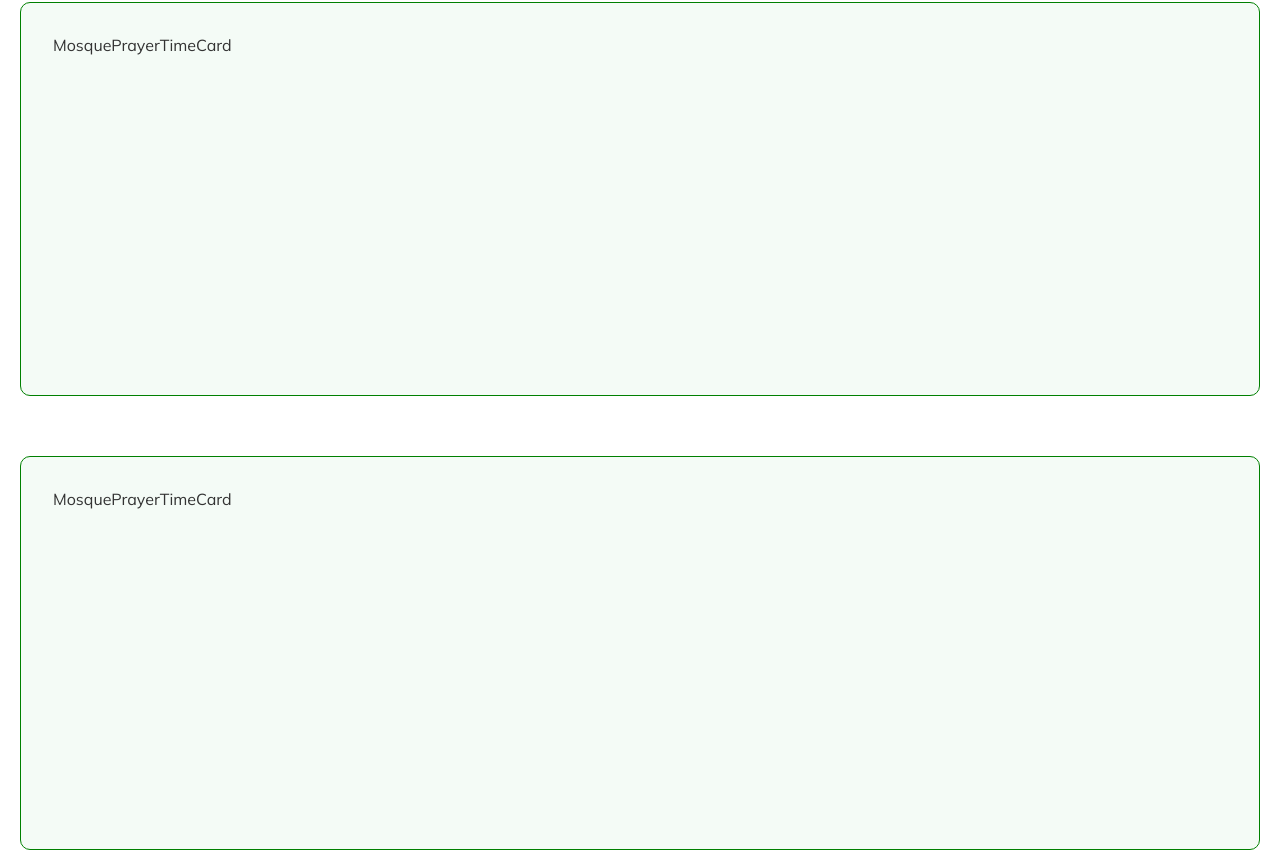
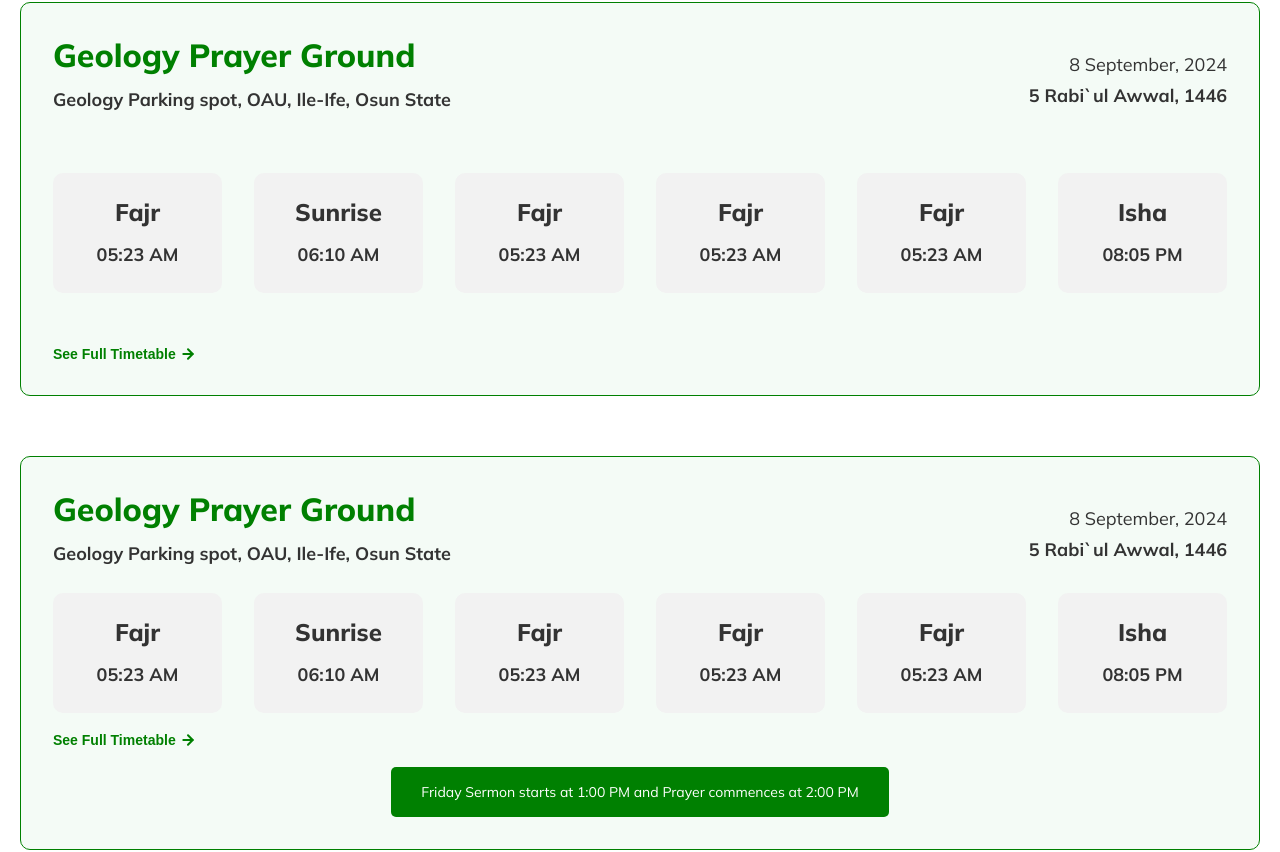
Before and after one commit to MSSNOAU/frontend, a Next.js app: page /prayer-times in a window 1280 px wide. Shown: the part 1886-2738 px from the top of the page. Built offline with nearby package versions, Linux system fonts and the light colour scheme.

Commit message:
chore: work on the prayer times page

```diff
--- a/src/components/mosque-prayer-time-card/mosque-prayer-time-card.module.scss
+++ b/src/components/mosque-prayer-time-card/mosque-prayer-time-card.module.scss
@@ -11,4 +11,126 @@
   max-width: pxToRem(1240);
   margin-inline: auto;
   padding: pxToRem(32);
+  border: $m-green 1px solid;
+
+  display: flex;
+  flex-direction: column;
+  justify-content: space-between;
+
+  &-central{
+    margin-inline: auto;
+    width: fit-content;
+    height: fit-content;
+    background-color: $m-green;
+    color: $white;
+    font-size: pxToRem(14);
+    padding-block: pxToRem(16);
+    padding-inline: pxToRem(30);
+    border-radius: 5px;
+  }
+
+  &-time_list{
+    display: grid;
+    width: 100%;
+    grid-template-columns: repeat(6,1fr);
+    column-gap: pxToRem(32);
+  }
+
+
+  &-header{
+    display: flex;
+    justify-content: space-between;
+    align-items: center;
+    gap: 8px;
+    width: 100%;
+
+    &-left{
+      display: flex;
+      flex-direction: column;
+      gap: pxToRem(4);
+      text-align: left;
+      justify-content: space-between;
+      h1{
+
+        font-size:  pxToRem(32);
+        font-weight: 800;
+        line-height:  pxToRem(40);
+        color: $m-green;
+
+      }
+
+      h2{
+
+        font-size:  pxToRem(18);
+        font-weight: 700;
+        line-height:  pxToRem(42);
+        color: $gray;
+      }
+    }
+    &-right{
+      display: flex;
+      flex-direction: column;
+      justify-content: space-between;
+      gap: pxToRem(4);
+      text-align: right;
+
+      h1{
+
+        font-size:  pxToRem(18);
+        font-weight: 400;
+        line-height:  pxToRem(31);
+        color: $gray;
+
+      }
+
+      h2{
+
+        font-size:  pxToRem(18);
+        font-weight: 700;
+        line-height:  pxToRem(24);
+        color: $gray;
+      }
+    }
+  }
+
+  &-view_all_btn{
+    color: $m-green;
+    font-weight: 700;
+    font-size: pxToRem(14);
+    line-height: pxToRem(18);
+
+
+    display: flex;
+    align-items: center;
+    justify-content: start;
+    gap: 4px;
+  }
 }
+
+
+.prayer-card{
+  background-color: #F2F2F2;
+  color: $gray;
+  border-radius: pxToRem(10);
+  padding-block: pxToRem(24);
+  padding-inline: pxToRem(32);
+  min-height: pxToRem(120);
+  display: flex;
+  flex-direction: column;
+  gap: pxToRem(16);
+
+
+  &_title{
+    font-weight: 800;
+    font-size: pxToRem(24);
+    line-height: pxToRem(30);
+    text-align: center;
+  }
+
+  &_sub-title{
+    font-weight: 700;
+    font-size: pxToRem(18);
+    line-height: pxToRem(24);
+    text-align: center;
+  }
+}
--- a/src/components/mosque-prayer-time-card/mosque-prayer-time-card.tsx
+++ b/src/components/mosque-prayer-time-card/mosque-prayer-time-card.tsx
@@ -1,21 +1,69 @@
 import React from "react";
+import ArrowRightIcon from "@/public/icons/svgs/arrow-t3-right.svg";
 import classNames from "./mosque-prayer-time-card.module.scss";
+import prayer_times from "@/src/data/prayer_times";
 
-
-
-interface MosquePrayerTimeCardProps{
-  mosque_name:string;
-  mosque_address:string;
-  hijri_date:string;
-  gregorian_date:string;
+interface MosquePrayerTimeCardProps {
+  mosque_name: string;
+  mosque_address: string;
+  hijri_date: string;
+  gregorian_date: string;
+  is_central?: boolean;
 }
 
+interface PrayerCardProps {
+  prayer_name: string;
+  prayer_time: string;
+  is_current_prayer_time?: boolean;
+}
 
+const PrayerCard = ({ prayer_name, prayer_time }: PrayerCardProps) => {
+  return (
+    <div className={classNames["prayer-card"]}>
+      <h2 className={classNames["prayer-card_title"]}>{prayer_name}</h2>
+      <h4 className={classNames["prayer-card_sub-title"]}>{prayer_time}</h4>
+    </div>
+  );
+};
 
-const MosquePrayerTimeCard = ({}:Partial<MosquePrayerTimeCardProps>) => {
+const MosquePrayerTimeCard = ({
+  mosque_name = "Geology Prayer Ground",
+  mosque_address = "Geology Parking spot, OAU, Ile-Ife, Osun State",
+  gregorian_date = "8 September, 2024",
+  hijri_date = "5 Rabi`ul Awwal, 1446",
+  is_central
+}: Partial<MosquePrayerTimeCardProps>) => {
   return (
     <div className={classNames.mosque_prayer_time_card}>
-      MosquePrayerTimeCard
+      <div className={classNames["mosque_prayer_time_card-header"]}>
+        <div className={classNames["mosque_prayer_time_card-header-left"]}>
+          <h1>{mosque_name}</h1>
+          <h2>{mosque_address}</h2>
+        </div>
+        <div className={classNames["mosque_prayer_time_card-header-right"]}>
+          <h1>{gregorian_date}</h1>
+          <h2>{hijri_date}</h2>
+        </div>
+      </div>
+      <main className={classNames["mosque_prayer_time_card-time_list"]}>
+        {prayer_times.map((pt, id) => {
+          return (
+            <PrayerCard
+              key={id + pt.prayer_time + id + pt.prayer_name}
+              prayer_name={pt.prayer_name}
+              prayer_time={pt.prayer_time}
+            />
+          );
+        })}
+      </main>
+      <button className={classNames["mosque_prayer_time_card-view_all_btn"]}>
+        <span>See&nbsp;Full&nbsp;Timetable</span>
+        <ArrowRightIcon height={16} width={16} />
+      </button>
+
+{is_central &&      <div className={classNames["mosque_prayer_time_card-central"]}>
+        <p>Friday Sermon starts at 1:00 PM and Prayer commences at 2:00 PM</p>
+      </div>}
     </div>
   );
 };
--- a/src/components/pages/prayer-times-page/prayer-times-page.tsx
+++ b/src/components/pages/prayer-times-page/prayer-times-page.tsx
@@ -3,6 +3,8 @@ import classNames from "./prayer-times-page.module.scss";
 import PageHero from "../../page-hero/page-hero";
 import Spacer from "../../spacer/spacer";
 import MosquePrayerTimeCard from "../../mosque-prayer-time-card/mosque-prayer-time-card";
+
+
 
 const PrayerTimesPage = () => {
   return (
@@ -24,7 +26,7 @@ const PrayerTimesPage = () => {
           <MosquePrayerTimeCard />
           <MosquePrayerTimeCard />
           <MosquePrayerTimeCard />
-          <MosquePrayerTimeCard />
+          <MosquePrayerTimeCard  is_central/>
         </main>
       </section>
     </section>
--- /dev/null
+++ b/src/data/prayer_times.ts
@@ -0,0 +1,28 @@
+const prayer_times = [
+  {
+    prayer_name:"Fajr",
+    prayer_time:"05:23 AM",
+  },
+  {
+    prayer_name:"Sunrise",
+    prayer_time:"06:10 AM",
+  },
+  {
+    prayer_name:"Fajr",
+    prayer_time:"05:23 AM",
+  },
+  {
+    prayer_name:"Fajr",
+    prayer_time:"05:23 AM",
+  },
+  {
+    prayer_name:"Fajr",
+    prayer_time:"05:23 AM",
+  },
+  {
+    prayer_name:"Isha",
+    prayer_time:"08:05 PM",
+  }
+]
+
+export default prayer_times;
```
